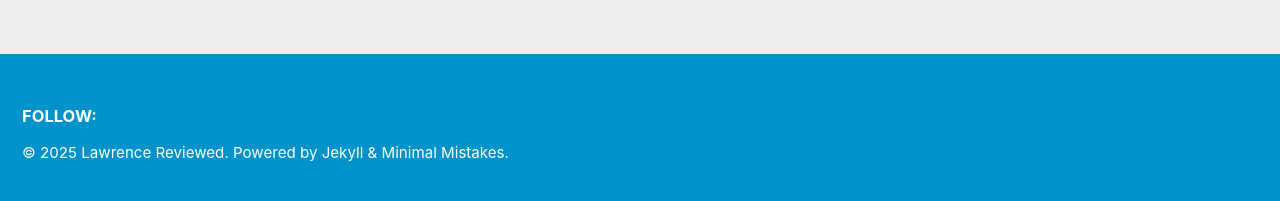
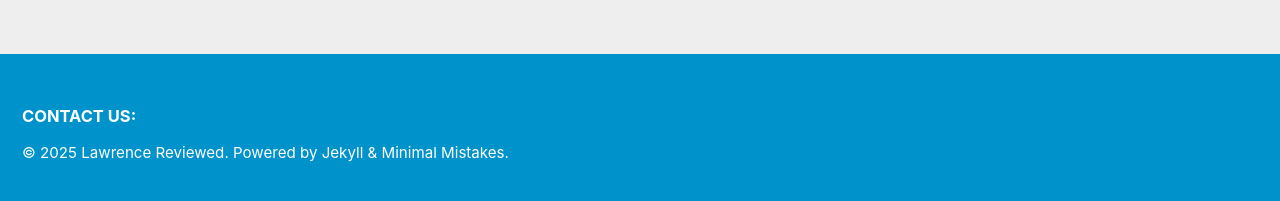
Before and after one commit to idrhku/lawrence-reviewed, a Jekyll site: the page built from index.html, in a window 1280 px wide. Shown: the part 691-892 px from the top of the page. Built offline with Jekyll 4.4.1, drawn with Linux system fonts in a browser that asks for light colours; cached includes are drawn as plain includes; the list of posts is cut into pages by our own code.

Commit message:
Update ui-text.yml

```diff
--- a/_data/ui-text.yml
+++ b/_data/ui-text.yml
@@ -27,7 +27,7 @@ en: &DEFAULT_EN
   comments_title             : "Comments"
   more_label                 : "Learn more"
   related_label              : "You may also enjoy"
-  follow_label               : "Follow:"
+  follow_label               : "Contact Us:"
   feed_label                 : "Feed"
   powered_by                 : "Powered by"
   website_label              : "Website"
```
